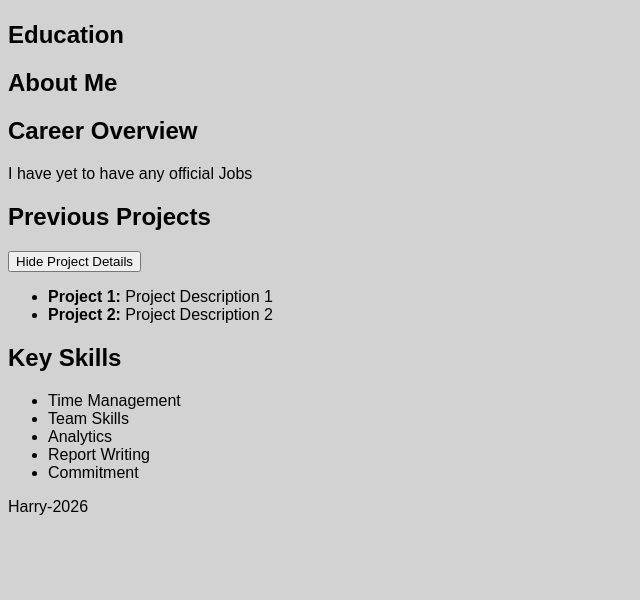
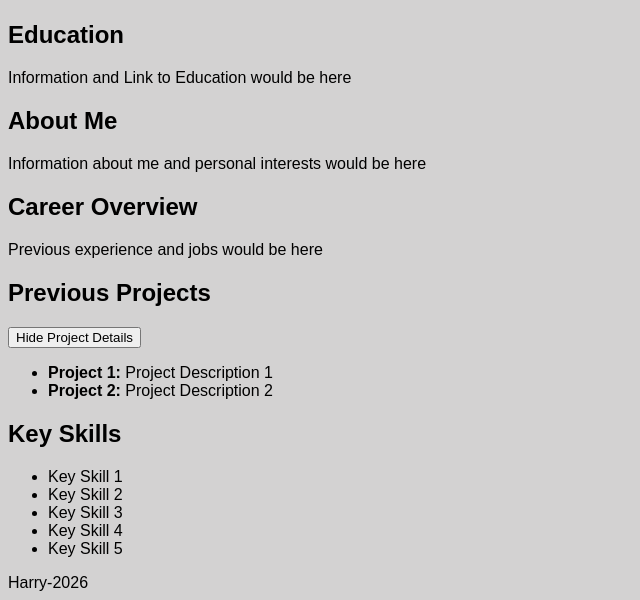
Before and after one commit to avamr1481/avamr1481.github.io, a plain HTML site: page index.html in a window 1280 px wide. Shown: the part 221-821 px from the top of the page, without its empty margins (0-640 px from the left). Before the commit the page ends 800 px from the top, so only its background shows below. Drawn offline with Linux system fonts and the light colour scheme.

Commit message:
added text showing where information would be

```diff
--- a/index.html
+++ b/index.html
@@ -20,17 +20,17 @@
     <main>
     <section>
     <h2>Education</h2>
-    <p><a> </a></p>
+    <p>Information and Link to Education would be here</p>
     </section>
 
     <section>
     <h2>About Me</h2>
-    <p></p>
+    <p>Information about me and personal interests would be here</p>
     </section>
 
     <section>
     <h2>Career Overview</h2>
-    <p>I have yet to have any official Jobs</p>
+    <p>Previous experience and jobs would be here</p>
     </section>
 
     <section>
@@ -48,11 +48,11 @@
     <h2>Key Skills</h2>
 
         <ul>
-            <li>Time Management</li>
-            <li>Team Skills</li>
-            <li>Analytics</li>
-            <li>Report Writing</li>
-            <li>Commitment</li>
+            <li>Key Skill 1</li>
+            <li>Key Skill 2</li>
+            <li>Key Skill 3</li>
+            <li>Key Skill 4</li>
+            <li>Key Skill 5</li>
         </ul>
         </section>
 
```
